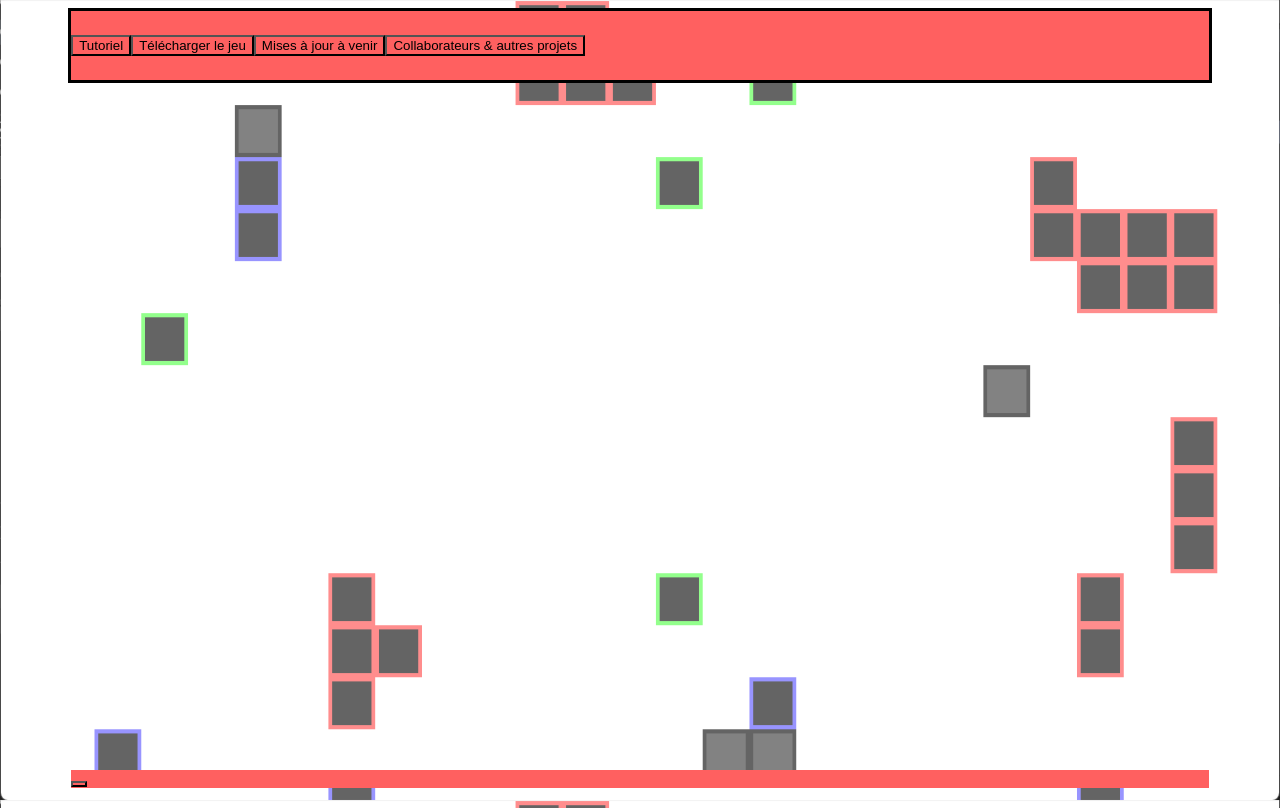
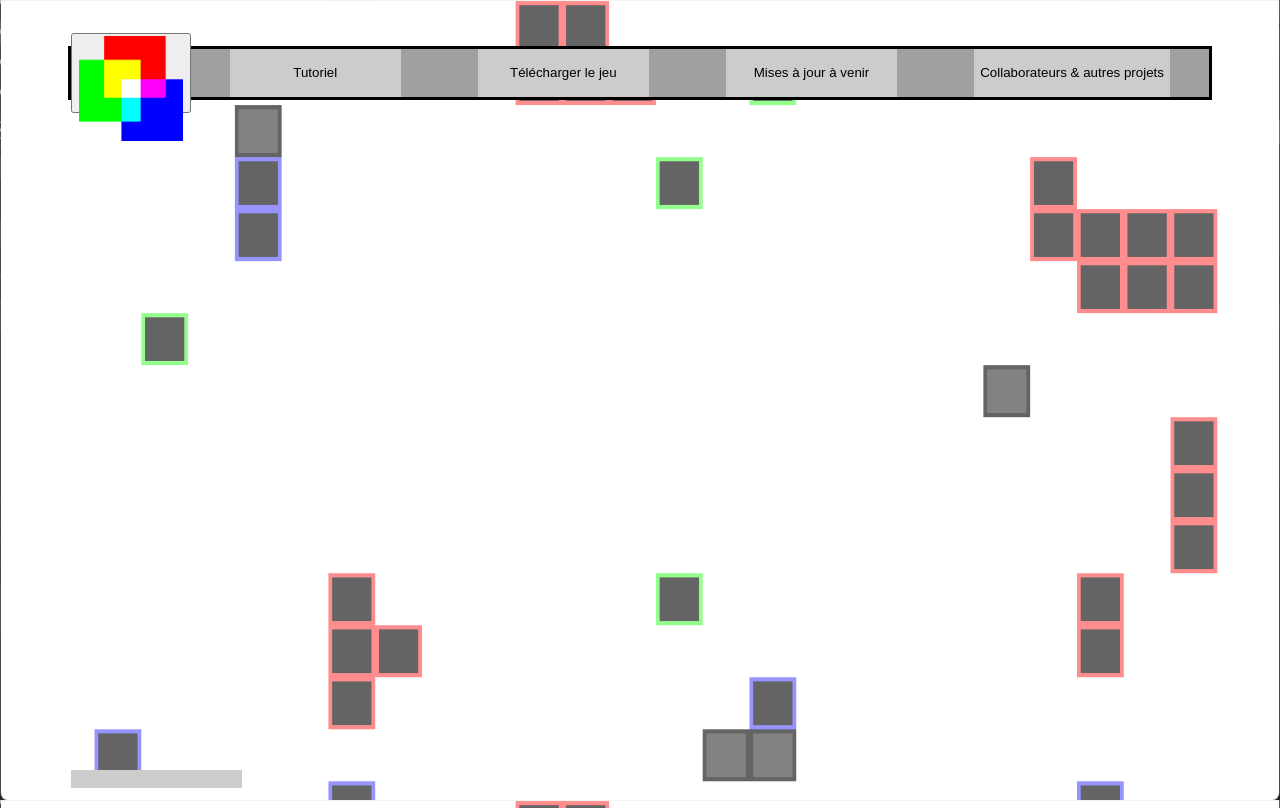
Before and after one commit to TheBlackbird64/afk-simulator-site, a React (Create React App) app: page / in a window 1280 px wide. Built offline with nearby package versions, Linux system fonts and the light colour scheme.

Commit message:
fix some bugs

```diff
--- a/public/index.html
+++ b/public/index.html
@@ -2,12 +2,12 @@
 <html lang="fr">
   <head>
     <meta charset="utf-8" />
-    <link rel="icon" href="%PUBLIC_URL%/favicon.ico" />                                 <!-- A changer -->
+    <link rel="icon" href="%PUBLIC_URL%/icon.png" />                                 <!-- A changer -->
 
     <meta name="viewport" content="width=device-width, initial-scale=1" />              <!-- A changer -->
     <meta name="theme-color" content="#000000" />                                       <!-- A changer -->
     <meta name="description" content="Web site created using create-react-app" />       <!-- A changer -->
-    <link rel="apple-touch-icon" href="%PUBLIC_URL%/logo192.png" />                     <!-- A changer -->
+    <link rel="apple-touch-icon" href="%PUBLIC_URL%/icon.png" />                     <!-- A changer -->
     <link rel="manifest" href="%PUBLIC_URL%/manifest.json" />
     <!--
       Notice the use of %PUBLIC_URL% in the tags above.
--- a/src/App.css
+++ b/src/App.css
@@ -5,18 +5,6 @@
     --blue: #6060FF;
     --red: #FF6060;
     --green: #60FF60;
-}
-
-.bt-color-r {
-    background-color: var(--red);
-}
-
-.bt-color-g {
-    background-color: var(--green);
-}
-
-.bt-color-b {
-    background-color: var(--blue);
 }
 
 /* Corps de la page */
--- a/src/App.js
+++ b/src/App.js
@@ -5,7 +5,7 @@ import Navbar from "./components/navbar.js";
 import Footer from "./components/footer.js";
 
 function App() {
-	let color = "bt-color-r"
+	let color = ["#6060FF", "#FF6060", "#60FF60"]
 
 	return (
 		<div className="App">
--- a/src/components/button.js
+++ b/src/components/button.js
@@ -7,7 +7,7 @@ function Button ({col, txt}) {
     }
 
     return (
-        <button className={`${col} button`} onclick={btListenerClic}> {txt} </button>
+        <button className={`button`} onClick={btListenerClic}> {txt} </button>
     );
 }
 
--- a/src/components/components.css
+++ b/src/components/components.css
@@ -1,11 +1,5 @@
 
 /* Classes générales */
-
-.flexbox-center-row, .flexbox-center-col {
-    display: flex;
-    align-items: center;
-    justify-content: center;
-}
 
 .flexbox-center-row {
     flex-direction: row;
@@ -15,18 +9,25 @@
     flex-direction: column;
 }
 
+.flexbox-center-row, .flexbox-center-col {
+    display: flex;
+    align-items: center;
+    justify-content: center;
+}
+
 
 /* Composants */
 
 nav, footer {
     width: 90%;
-
 }
 
 nav {
     background-color: #A0A0A0;
     border: solid 3px ;
-    padding: 3vh 0px;
+    height: 6vh;
+    margin-top: 3%;
+
 }
 
 footer {
@@ -34,8 +35,21 @@ footer {
     margin-bottom: 20px;
 }
 
+.nav-button-home {
+    max-width: 15svh;
+    max-height: 10svh;
+}
+
+.nav-button-home img {
+    width: 100%;
+    height: 100%;
+}
+
 .button {
+    margin: 0 auto;
+    height: 100%;
+    min-width: 15%;
 
-
-
+    border: 0px;
+    background-color: #CCCCCC;
 }
--- a/src/components/footer.js
+++ b/src/components/footer.js
@@ -4,7 +4,7 @@ import Button from './button.js';
 function Footer({col}) {
 
     return (
-        <footer className={`flexbox-center-raw ${col}`}>
+        <footer className={`flexbox-center-raw`}>
             <Button col={col} txt=""/>
 
         </footer>
--- a/src/components/navbar.js
+++ b/src/components/navbar.js
@@ -4,7 +4,12 @@ import Button from "./button.js";
 function Navbar({col}) {
 
     return (
-        <nav className={`flexbox-center-raw ${col}`}>
+        <nav className={`flexbox-center-row`}>
+            <button className='nav-button-home'>
+                <img src="./icon.png" alt="logo"/>
+
+            </button>
+
             <Button col={col} txt="Tutoriel"/>
             <Button col={col} txt="Télécharger le jeu"/>
             <Button col={col} txt="Mises à jour à venir"/>
```
Also changed, not shown: public/icon.png (added), src/images/icon.png (added).
